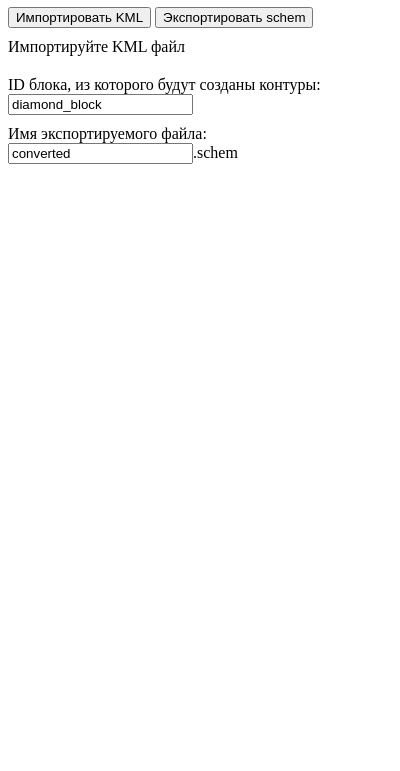
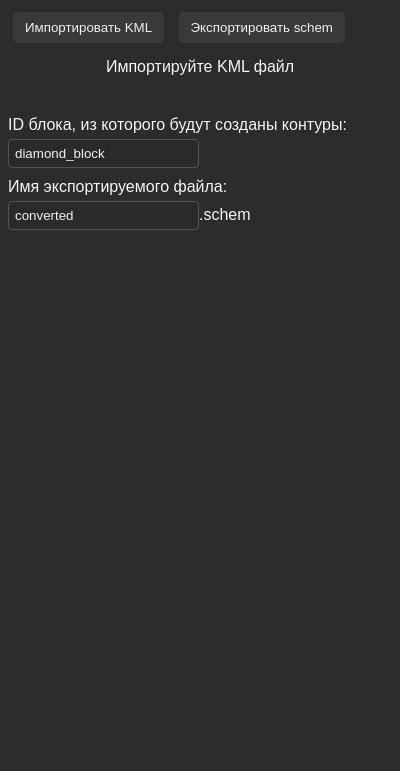
Before and after one commit to Reysun1411/BTE-Schematic-Converter, an Electron app: page index.html in a window 400 px wide. Shown: the part 73-844 px from the top of the page. Drawn offline with Linux system fonts and the light colour scheme; no server answers.

Commit message:
added design

```diff
--- a/index.html
+++ b/index.html
@@ -4,6 +4,30 @@
 <head>
   <meta charset="UTF-8" />
   <title>KML to BTE Schematic</title>
+  <style>
+    body {
+      background-color: #2c2c2c;
+      color: #f5f5f5;
+      font-family: sans-serif;
+    }
+    button {
+      background-color: #3a3a3a;
+      color: #f0f0f0;
+      border: none;
+      padding: 8px 12px;
+      margin: 5px;
+      border-radius: 5px;
+      cursor: pointer;
+    }
+    input {
+      background-color: #2a2a2a;
+      color: #f0f0f0;
+      border: 1px solid #555;
+      padding: 6px;
+      border-radius: 4px;
+      margin-top: 5px;
+    }
+  </style>
 </head>
 <body>
   <h1>KML to BTE Schematic</h1>
@@ -11,7 +35,7 @@
     <button id="importKML">Импортировать KML</button>
     <button id="exportSchem">Экспортировать schem</button>
   </div>
-  <div id="status" style="margin-top: 10px; margin-bottom: 20px;">
+  <div id="status" style="margin-top: 10px; margin-bottom: 40px; text-align: center;">
     Импортируйте KML файл
   </div>
   <div style="margin-bottom: 10px;">
--- a/main.js
+++ b/main.js
@@ -11,7 +11,7 @@ const __dirname = path.dirname(fileURLToPath(import.meta.url));
 function createWindow() {
   const win = new BrowserWindow({
     width: 400,
-    height: 350,
+    height: 400,
     webPreferences: {
       preload: path.join(__dirname, 'preload.js'),
       nodeIntegration: true, // позволяет использовать Node.js в renderer.js
--- a/renderer.js
+++ b/renderer.js
@@ -18,13 +18,14 @@ exportSchem.addEventListener('click', () => {
   window.electron.invokeExportSchem(blockId, exportFileName);
 });
 
+// Оповещение об успешном импорте
 window.electron.onImportSuccess((fileName) => {
   statusDiv.textContent = `Файл загружен: ${fileName}`;
-  statusDiv.style.color = 'blue';
+  statusDiv.style.color = 'lightBlue';
 });
 
 // Оповещение об успешном экспорте
 window.electron.onExportSuccess(() => {
   statusDiv.textContent = 'Файл успешно сохранен!';
-  statusDiv.style.color = 'green';
+  statusDiv.style.color = 'teal';
 })
```
